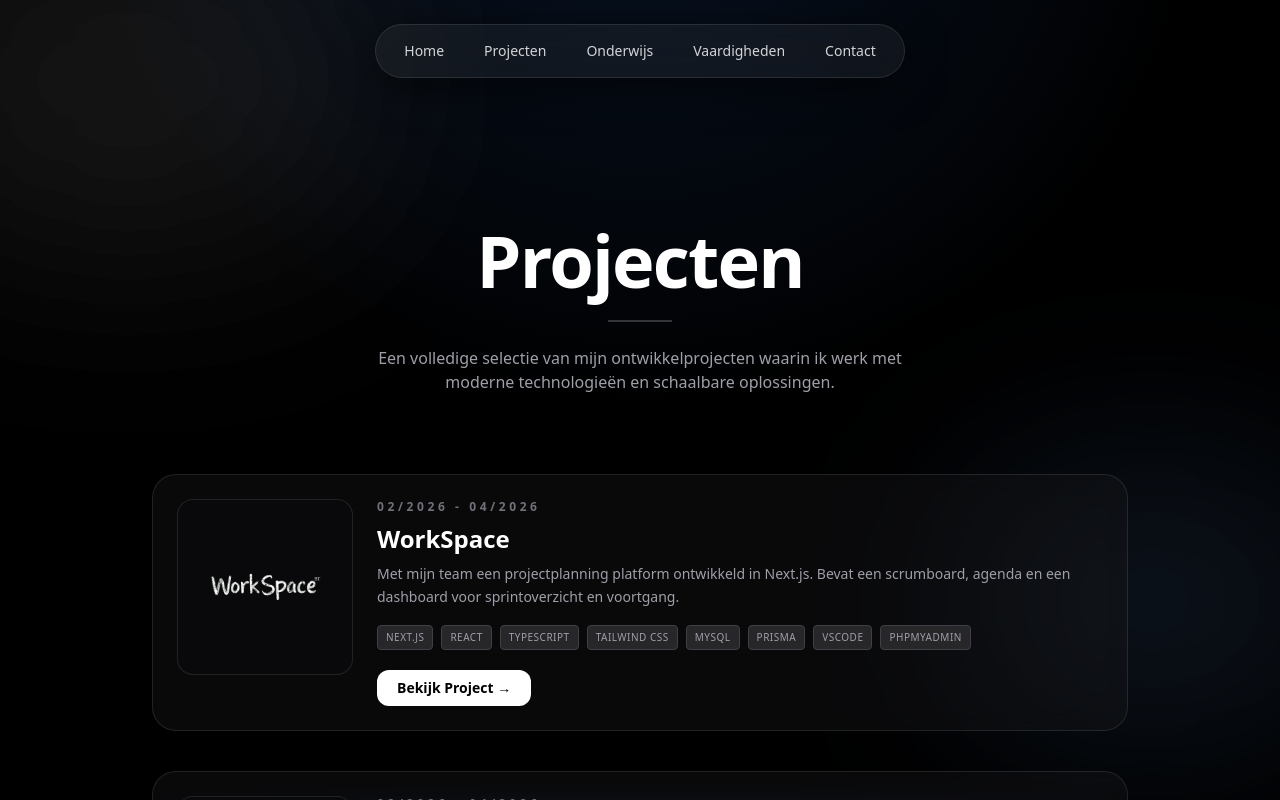
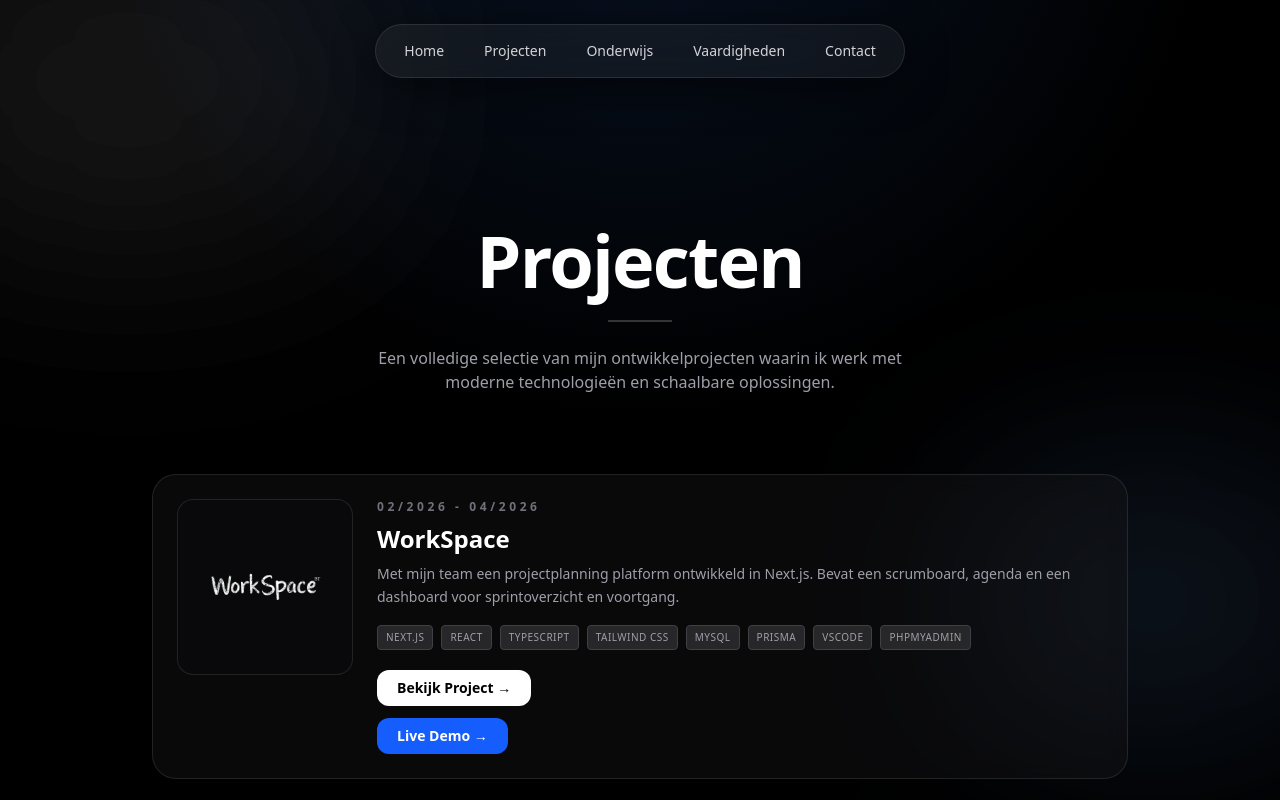
Before and after one commit to bercem0/bercem0.github.io, a Next.js app: page /projects in a window 1280 px wide. Shown: the top 800 px of the page. Built offline with nearby package versions, Linux system fonts and the light colour scheme.

Commit message:
added demo link

```diff
--- a/app/projects/page.tsx
+++ b/app/projects/page.tsx
@@ -19,6 +19,7 @@ const projects = [
     ],
     img: "/images/logo.png",
     link: "https://github.com/bercem0/WorkSpace",
+    demo: "bercem-work-space-gamma.vercel.app",
     isLogo: true,
     date: "02/2026 - 04/2026",
   },
@@ -36,16 +37,27 @@ const projects = [
     tags: ["Next.js", "React", "TypeScript", "Tailwind CSS", "VSCode"],
     img: "/images/cv.png",
     link: "https://github.com/bercem0/CV_Bercem_Yildirim",
+    demo: "cv-bercem-yildirim.vercel.app",
     isLogo: true,
     date: "02/2026 - 04/2026",
   },
   {
     title: "SDG Dashboard",
     desc: "In dit groepsproject hebben we een interactief dashboard gebouwd dat de Sustainable Development Goals (SDG’s) van de Verenigde Naties visualiseert. Het doel was om ingewikkelde data simpel en duidelijk weer te geven met grafieken.",
-    tags: ["Next.js", "React", "TypeScript", "Tailwind CSS", "Chart.js", "MySQL", "Prisma", "VSCode", "PHPMyAdmin"],
+    tags: [
+      "Next.js",
+      "React",
+      "TypeScript",
+      "Tailwind CSS",
+      "Chart.js",
+      "MySQL",
+      "Prisma",
+      "VSCode",
+      "PHPMyAdmin",
+    ],
     img: "/images/sdg_dashboard.webp",
     link: "https://github.com/bercem0/sdg-dashboard",
-    date: "11/2025 - 01/2026"
+    date: "11/2025 - 01/2026",
   },
   {
     title: "Budget Buddy",
@@ -85,6 +97,7 @@ const projects = [
     tags: ["HTML", "CSS", "JavaScript", "VSCode"],
     img: "/images/tic-tac-toe-spel.jpg",
     link: "https://github.com/bercem0/build-a-game-portal",
+    demo: "build-a-game-portal.vercel.app",
     date: "11/2024 - 01/2025",
   },
   {
@@ -93,6 +106,7 @@ const projects = [
     tags: ["HTML", "CSS", "JavaScript", "VSCode"],
     img: "/images/hoger-lager-spel.jpg",
     link: "https://github.com/bercem0/hoger-lager-spel",
+    demo: "hoger-lager-spel-snowy.vercel.app",
     date: "09/2024 - 11/2024",
   },
 ];
@@ -113,7 +127,8 @@ export default function ProjectsPage() {
         </h1>
         <div className="w-16 h-[2px] bg-white/20 mx-auto mt-6" />
         <p className="mt-6 text-zinc-400 max-w-xl mx-auto">
-          Een volledige selectie van mijn ontwikkelprojecten waarin ik werk met moderne technologieën en schaalbare oplossingen.
+          Een volledige selectie van mijn ontwikkelprojecten waarin ik werk met
+          moderne technologieën en schaalbare oplossingen.
         </p>
       </div>
 
@@ -141,9 +156,7 @@ export default function ProjectsPage() {
                 {p.date}
               </span>
 
-              <h2 className="text-2xl font-bold mt-2 text-white">
-                {p.title}
-              </h2>
+              <h2 className="text-2xl font-bold mt-2 text-white">{p.title}</h2>
 
               <p className="text-zinc-400 text-sm mt-2 leading-relaxed">
                 {p.desc}
@@ -167,6 +180,16 @@ export default function ProjectsPage() {
               >
                 Bekijk Project →
               </a>
+
+              {p.demo && (
+                <a
+                  href={p.demo}
+                  target="_blank"
+                  className="mt-3 inline-flex w-fit px-5 py-2 rounded-xl bg-blue-600 text-white text-sm font-semibold hover:bg-blue-500 transition"
+                >
+                  Live Demo →
+                </a>
+              )}
             </div>
           </div>
         ))}
```
